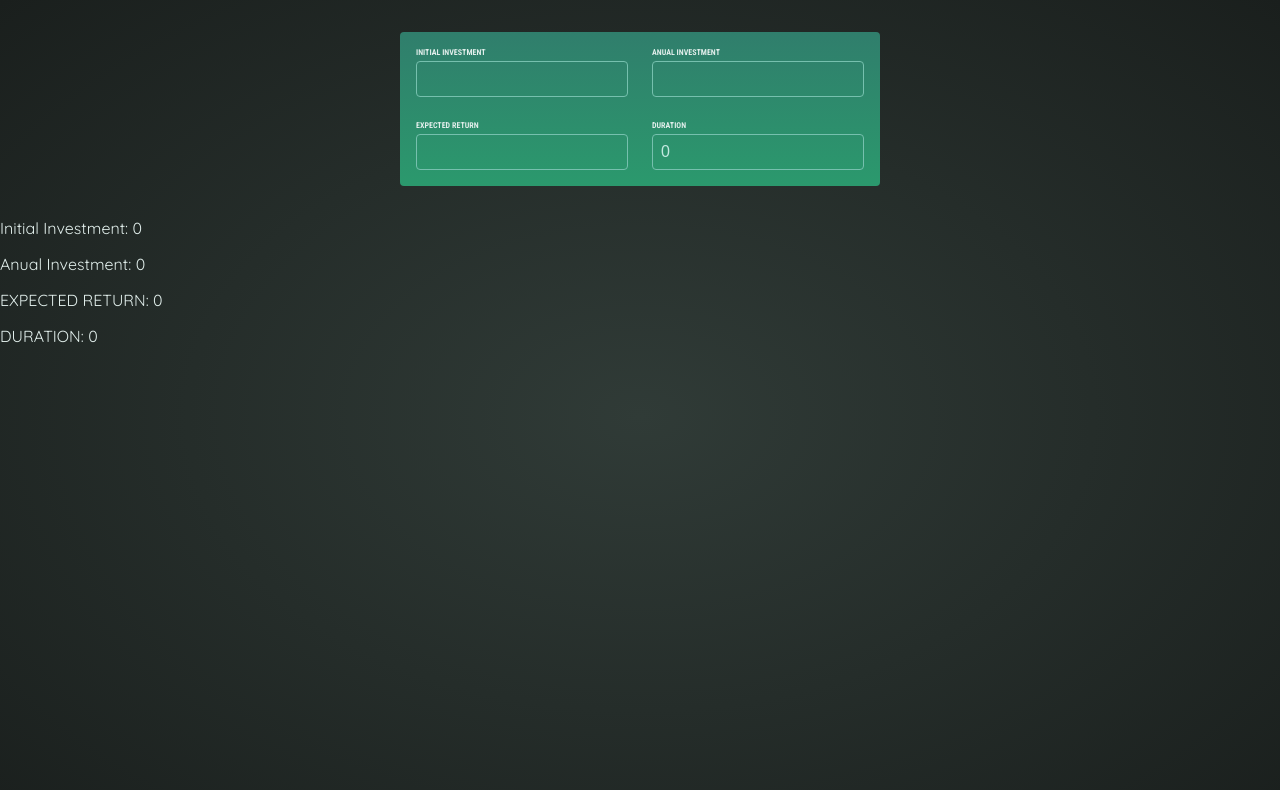
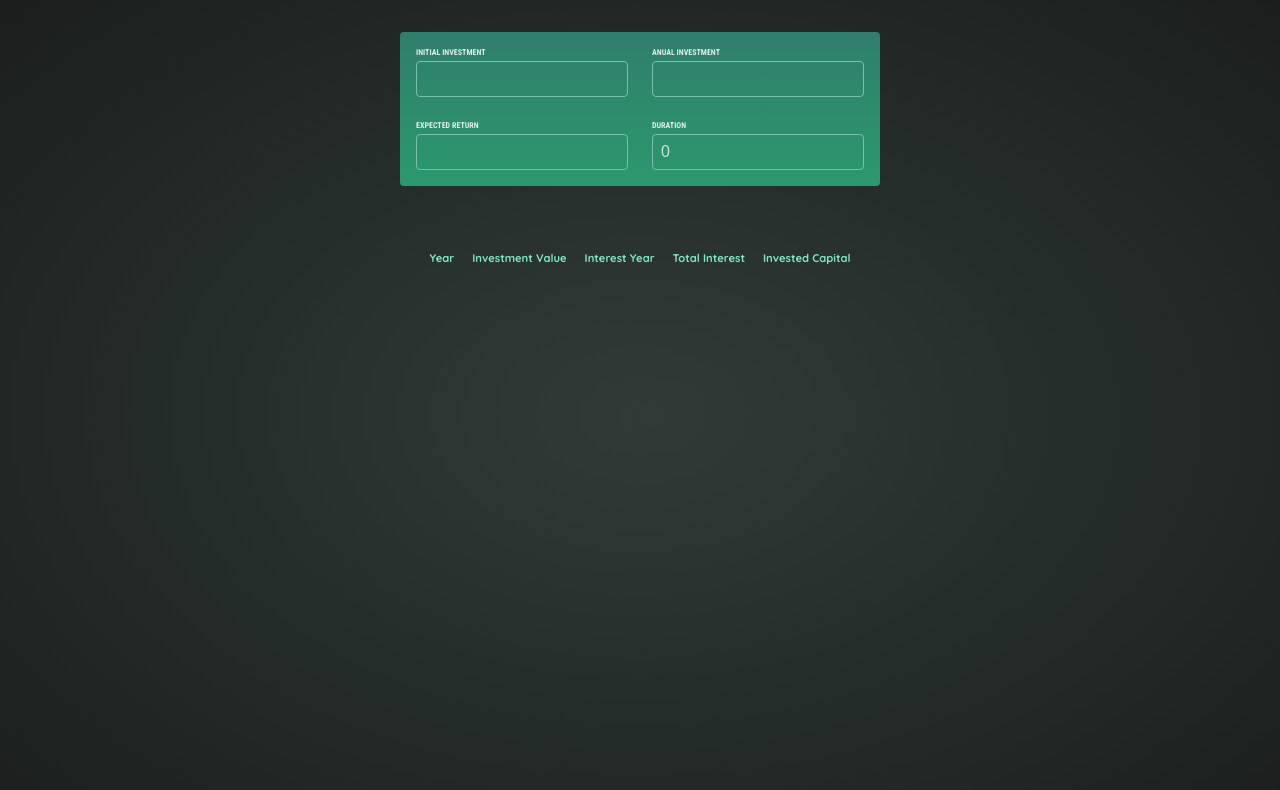
Before and after one commit to alexanderivanov2/react-essentials-investment-calculator, a React (Vite) app: page / in a window 1280 px wide. Shown: the top 790 px of the page. Built offline with nearby package versions, Linux system fonts and the light colour scheme.

Commit message:
implement investment results component and functionality

```diff
--- a/src/components/InvestmentCalculator.jsx
+++ b/src/components/InvestmentCalculator.jsx
@@ -1,6 +1,7 @@
 import React, { useState } from 'react'
 import InvestmentForm from './InvestmentForm';
-import { calculateInvestmentResults } from '../util/investment';
+import { calculateInvestmentResults, formatter } from '../util/investment';
+import InvestmentResultTable from './InvestmentResultTable';
 
 function InvestmentCalculator() {
     const [investmentData, setInvestmentData] = useState({
@@ -10,8 +11,7 @@ function InvestmentCalculator() {
         duration: 0,
     });
 
-    const investmentResults = calculateInvestmentResults(investmentData)
-    console.dir(investmentResults)
+    const investmentResults = calculateInvestmentResults(investmentData);
     const handleInvestmentDataChange = (inputName, value) => {
         setInvestmentData(prevInvestmentData => ({
             ...prevInvestmentData,
@@ -21,16 +21,8 @@ function InvestmentCalculator() {
 
     return (
         <div>
-            <InvestmentForm investmentData={investmentData} handleInvestmentDataChange={handleInvestmentDataChange}/>
-
-
-
-
-
-            <p>Initial Investment: { investmentData.initialInvestment }</p>
-            <p>Anual Investment: { investmentData.annualInvestment }</p>
-            <p>EXPECTED RETURN: { investmentData.expectedReturn }</p>
-            <p>DURATION: { investmentData.duration}</p>
+            <InvestmentForm investmentData={investmentData} handleInvestmentDataChange={handleInvestmentDataChange} />
+            <InvestmentResultTable investmentResults={investmentResults}/>
         </div>
     )
 }
--- /dev/null
+++ b/src/components/InvestmentResultTable.jsx
@@ -0,0 +1,30 @@
+import { formatter } from "../util/investment"
+
+function InvestmentResultTable({ investmentResults }) {
+    return (
+        <table id="result">
+            <thead>
+                <tr>
+                    <th>Year</th>
+                    <th>Investment Value</th>
+                    <th>Interest Year</th>
+                    <th>Total Interest</th>
+                    <th>Invested Capital</th>
+                </tr>
+            </thead>
+            <tbody>
+                {investmentResults &&
+                    investmentResults.map(({ year, interest, valueEndOfYear, totalInterestForYear, annualInvestment }) => (<tr key={year}>
+                        <td className="center">{year}</td>
+                        <td className="center">{formatter.format(valueEndOfYear)}</td>
+                        <td className="center">{formatter.format(interest)}</td>
+                        <td className="center">{formatter.format(totalInterestForYear)}</td>
+                        <td className="center">{formatter.format(valueEndOfYear - totalInterestForYear)}</td>
+                    </tr>
+                    ))}
+            </tbody>
+        </table>
+    )
+}
+
+export default InvestmentResultTable
--- a/src/index.css
+++ b/src/index.css
@@ -92,3 +92,10 @@ body {
 .center {
   text-align: center;
 }
+
+
+.result-list {
+  span {
+    padding-right: 1rem;
+  }
+}
--- a/src/util/investment.js
+++ b/src/util/investment.js
@@ -12,15 +12,17 @@ export function calculateInvestmentResults({
 }) {
   const annualData = [];
   let investmentValue = initialInvestment;
-
+  let totalInterestForYear = 0;
   for (let i = 0; i < duration; i++) {
     const interestEarnedInYear = investmentValue * (expectedReturn / 100);
     investmentValue += interestEarnedInYear + annualInvestment;
+    totalInterestForYear += interestEarnedInYear;
     annualData.push({
       year: i + 1, // year identifier
       interest: interestEarnedInYear, // the amount of interest earned in this year
       valueEndOfYear: investmentValue, // investment value at end of year
       annualInvestment: annualInvestment, // investment added in this year
+      totalInterestForYear: totalInterestForYear // accumulated interest from this and previous years
     });
   }
 
```
